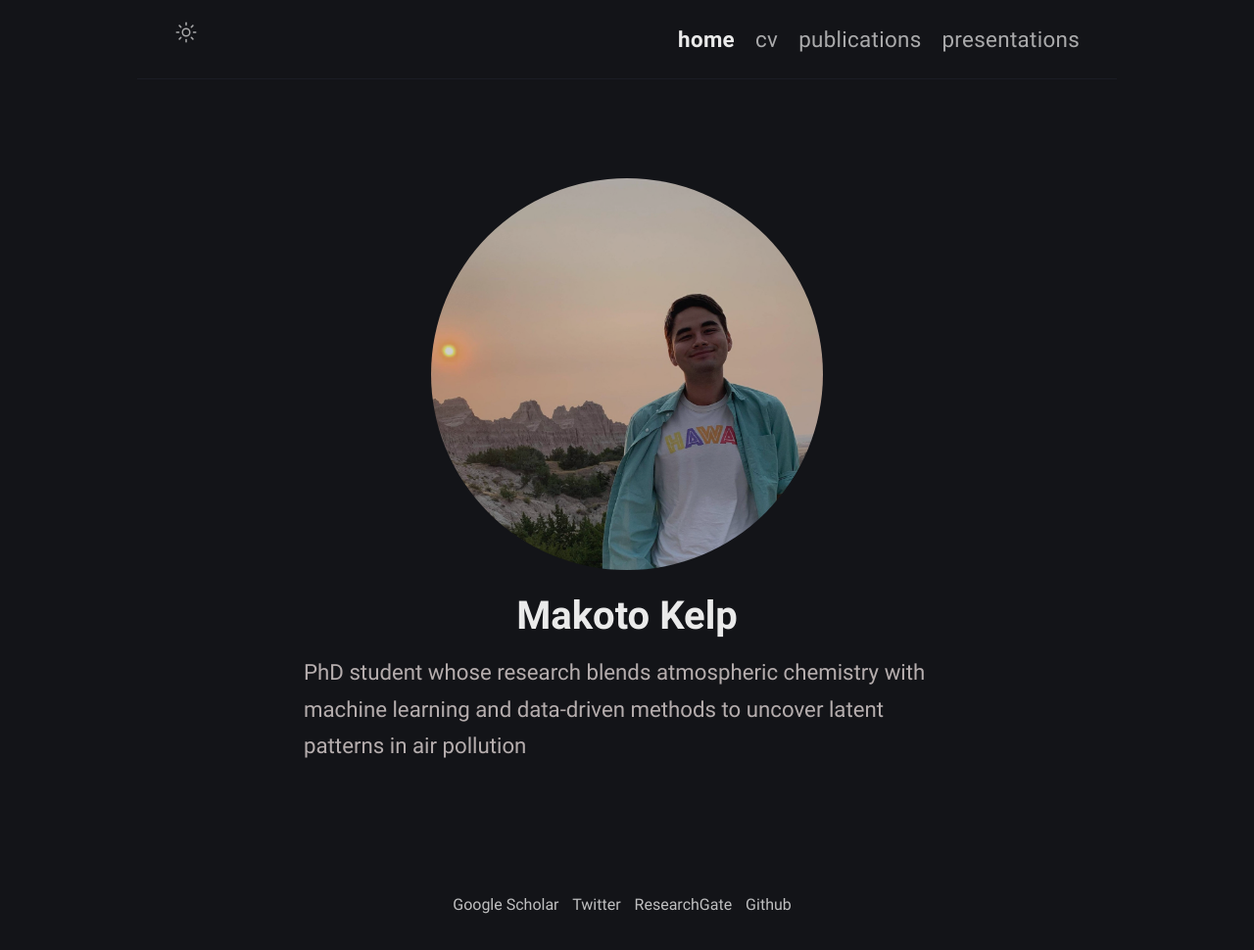
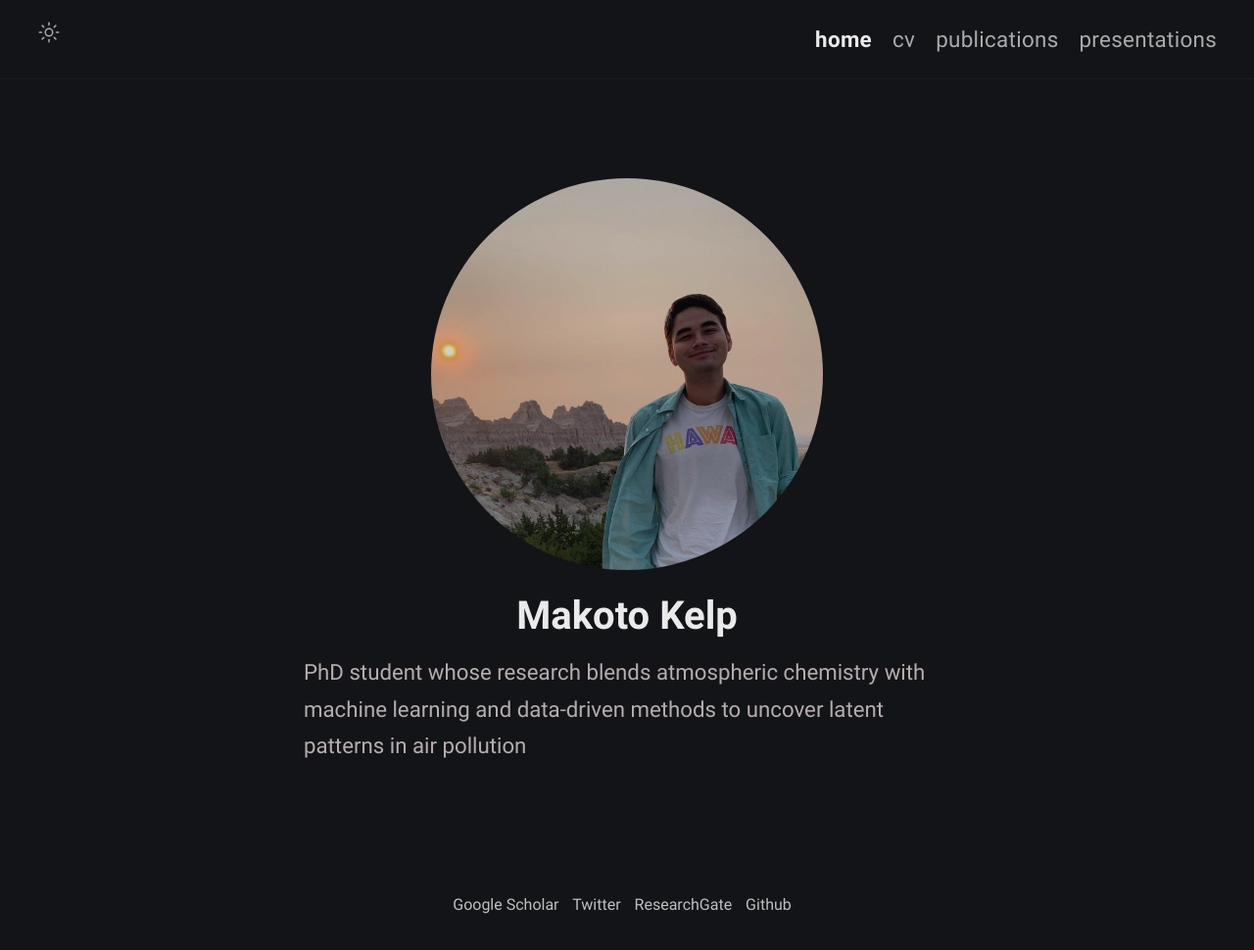
Before and after one commit to mkelp/mkelp.github.io, a Jekyll site: the page built from index.md, in a window 1280 px wide. Shown: the whole page at 98% size. Built offline with Jekyll 4.4.1, drawn with Linux system fonts in a browser that asks for light colours.

Commit message:
widen margins 2

```diff
--- a/_sass/main.scss
+++ b/_sass/main.scss
@@ -35,7 +35,7 @@
 $dark-gray: #767f87;
 
 // Width of the content area
-$wide-size: 1000px;
+$wide-size: 2000px;
 $narrow-size: 720px;
 
 // Padding unit
```
